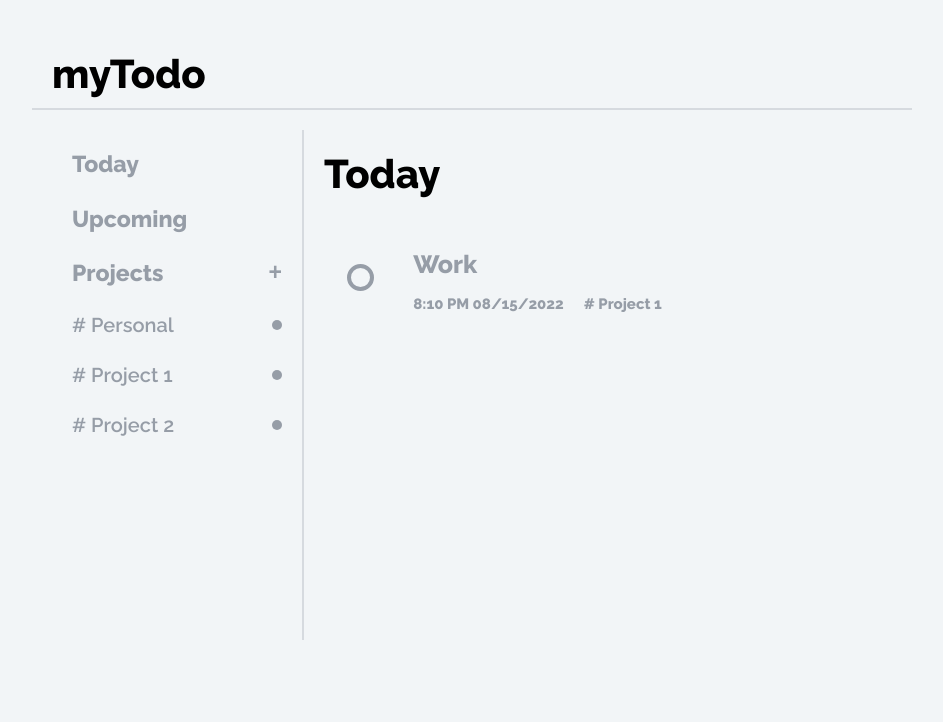
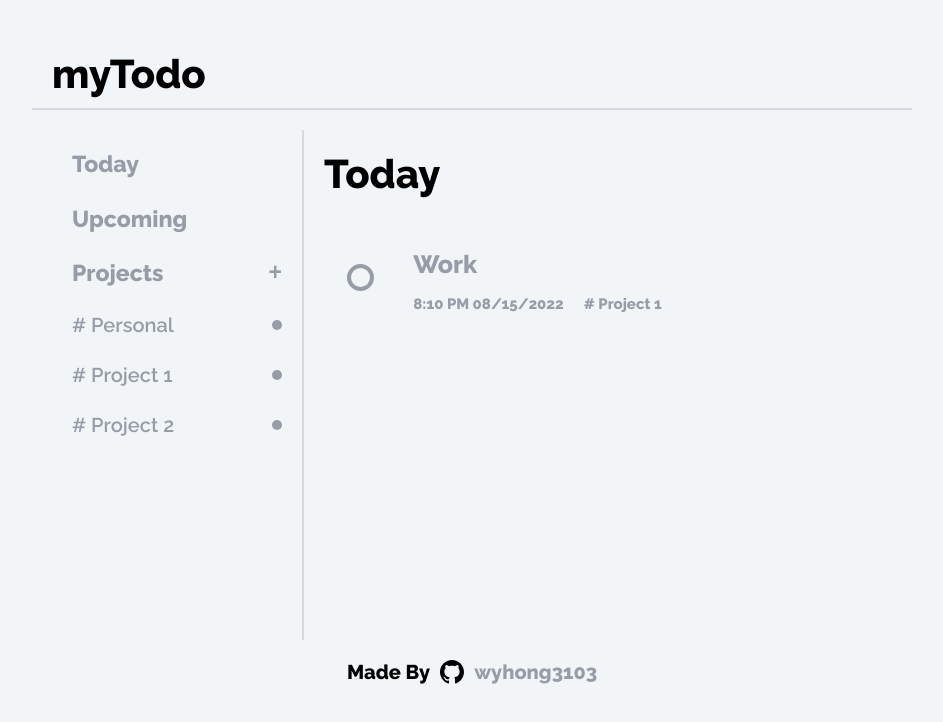
Before and after one commit to wyhong3103/todo-app, a website built with webpack: page dist/index.html in a window 1280 px wide. Shown: the whole page, without its empty margins (168-1111 px from the left). Built offline with nearby package versions, Linux system fonts and the light colour scheme.

Commit message:
Add footer

```diff
--- a/src/index.js
+++ b/src/index.js
@@ -10,6 +10,7 @@ import {
 import Save_svg from './save.svg';
 import Del_svg from './del.svg';
 import Cancel_svg from './cancel.svg';
+import Github_svg from './github.svg';
 
 let current_tasks = [];
 //0 = today, 1 = upcoming, others = project #
@@ -136,12 +137,23 @@ const storage = function(){
         return (key in projects);
     }
 
-    return {has_projects, createProject, modifyProject, getProjects, addTask, setCurrentTasks, saveTask, removeTask, removeProject, getProject, checkKey};
+    return {
+        has_projects,
+        createProject,
+        modifyProject,
+        getProjects,
+        addTask,
+        setCurrentTasks,
+        saveTask,
+        removeTask,
+        removeProject,
+        getProject,
+        checkKey
+        };
 }();
 
 
 const toDoList = function(){
-    //save to local storage
     function saveTask(index){
         let title = document.querySelector("#task-title-input").value;
         let due_date = document.querySelector("#task-due-date-input").value;
@@ -196,7 +208,13 @@ const toDoList = function(){
         }
     }
 
-    return {saveTask, deleteTask, toggleTask, sortTask, saveProject};
+    return {
+        saveTask,
+        deleteTask,
+        toggleTask,
+        sortTask,
+        saveProject
+    };
 }();
 
 const displayController = function(){
@@ -427,6 +445,25 @@ const displayController = function(){
 
         tasks.appendChild(task_flex_box);
         grid_box.appendChild(tasks);
+
+        //Footer
+        const footer = document.createElement("footer");
+        const p1 = document.createElement("p");
+        p1.textContent = "Made By"
+
+        const hyperlink = document.createElement("a")
+        hyperlink.href = "https://github.com/wyhong3103";
+
+        const github_img = new Image();
+        github_img.src = Github_svg;
+        hyperlink.appendChild(github_img);
+        const p2 = document.createElement("p");
+        p2.textContent = "wyhong3103"
+        hyperlink.appendChild(p2);
+        footer.appendChild(p1);
+        footer.appendChild(hyperlink);
+
+        main_content.appendChild(footer);
     }
 
     function taskInputValidate(){
--- a/src/style.css
+++ b/src/style.css
@@ -416,3 +416,35 @@ input.required{
     cursor: pointer;
     background-color : var(--gray2);
 }
+
+
+/*
+    FOOTER
+*/
+
+footer{
+    width : 100%;
+    font-family: var(--font1);
+    font-weight: 700;
+    font-size : 2rem;
+    display: flex;
+    justify-content: center;
+    align-items: center;
+    flex-direction: row;
+    gap : 1rem;
+}
+
+footer a{
+    display : flex;
+    flex-direction: row;
+    gap: 1rem;
+    justify-content: center;
+    align-items: center;
+    text-decoration: none;
+    color: var(--gray_font);
+    transition :all  0.3s;
+}
+
+footer a:hover{
+    color: black;
+}
```
Also changed, not shown: src/github.svg (added).
